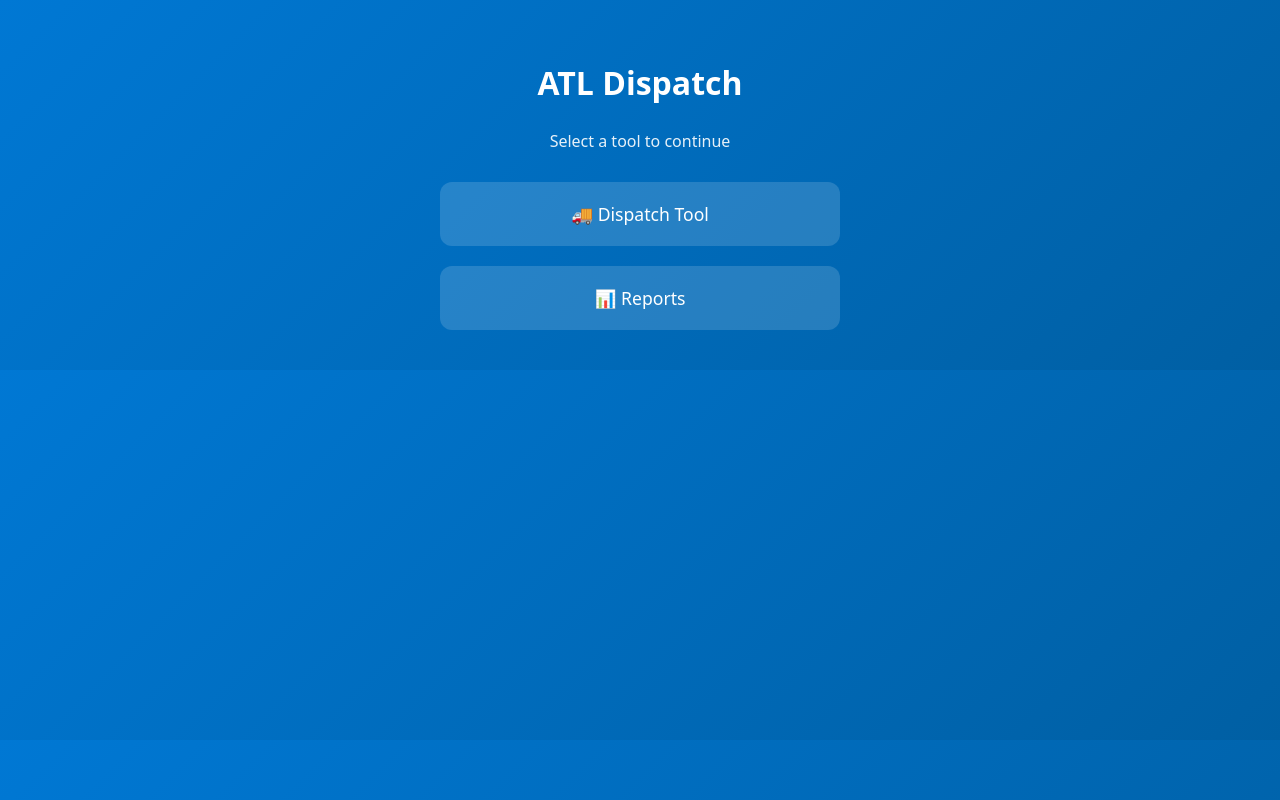
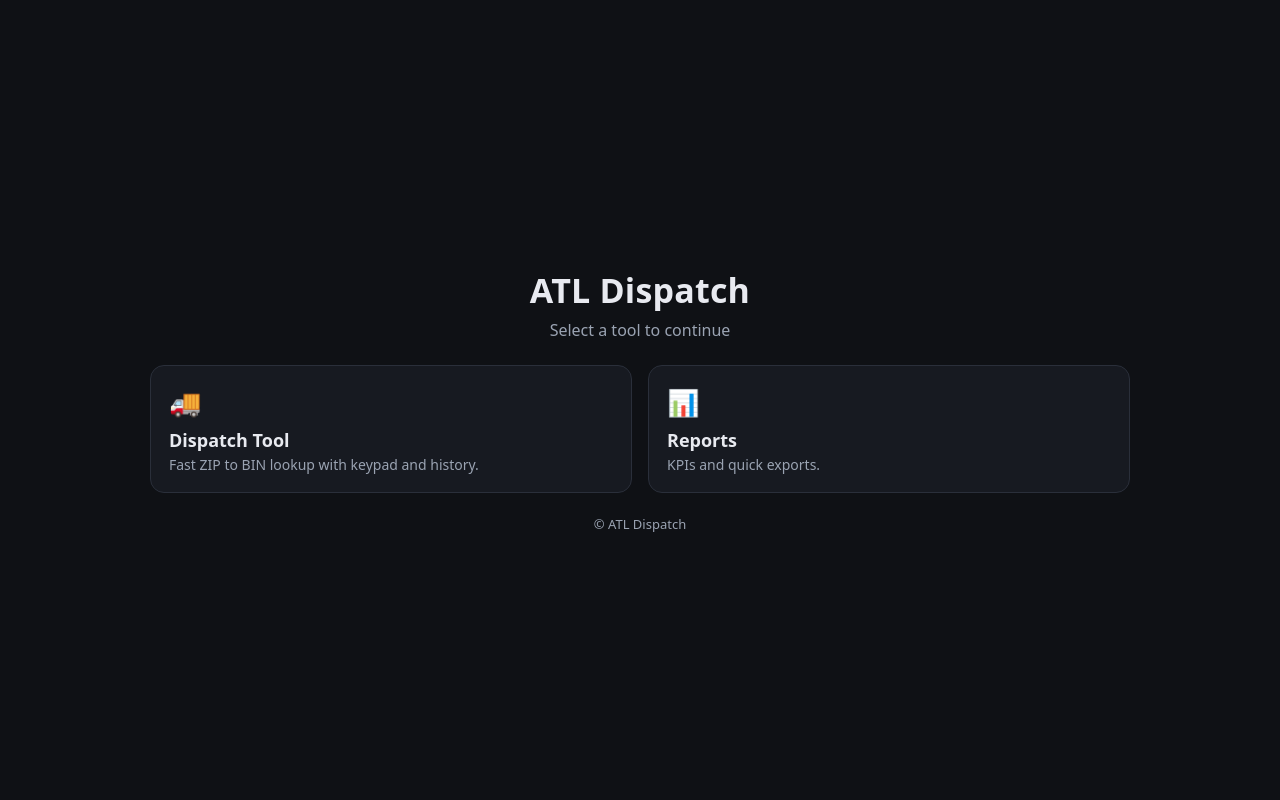
Before and after one commit to Yander15/atldispatch, a plain HTML site: page index.html in a window 1280 px wide. Drawn offline with Linux system fonts and the light colour scheme.

Commit message:
Update index.html

```diff
--- a/index.html
+++ b/index.html
@@ -1,70 +1,101 @@
 <!doctype html>
-<html>
+<html lang="en">
 <head>
 <meta charset="utf-8">
 <title>ATL Dispatch Dashboard</title>
 <meta name="viewport" content="width=device-width, initial-scale=1">
 <style>
-  body {
-    font-family: system-ui, sans-serif;
-    margin: 0;
-    background: linear-gradient(135deg, #0078d4, #005fa3);
-    color: white;
-    display: flex;
-    flex-direction: column;
-    align-items: center;
-    padding: 40px 20px;
+  /* Same design tokens used by Dispatch Tool */
+  :root{
+    --bg:#0f1115; --fg:#e8eaf0; --muted:#9aa3b2; --card:#171a21; --line:#2a2f3a;
+    --accent:#7aa2ff; --green:#1fbf75; --orange:#ff9f40; --blue:#4ea1ff;
   }
-  h1 {
-    margin-bottom: 10px;
-    font-size: 2rem;
-    text-align: center;
+
+  /* Base */
+  *{box-sizing:border-box}
+  html,body{height:100%}
+  body{
+    margin:0; color:var(--fg); background:var(--bg);
+    font:16px system-ui,-apple-system,"Segoe UI",Roboto,Ubuntu,Helvetica,Arial,sans-serif;
+    display:flex; align-items:center; justify-content:center; padding:28px;
   }
-  p {
-    margin-bottom: 30px;
-    text-align: center;
-    opacity: 0.9;
+
+  /* Shell */
+  .wrap{width:100%; max-width:980px}
+  header{text-align:center; margin-bottom:22px}
+  h1{margin:0 0 6px; font-size:clamp(22px,3.6vw,34px); letter-spacing:.2px}
+  .lead{margin:0; color:var(--muted)}
+
+  /* Grid of cards */
+  .grid{
+    display:grid; gap:16px; margin-top:24px;
+    grid-template-columns:repeat(auto-fit,minmax(220px,1fr));
   }
-  .dashboard {
-    display: grid;
-    gap: 20px;
-    width: 100%;
-    max-width: 400px;
+  a.card{
+    display:block; text-decoration:none; color:var(--fg);
+    background:var(--card); border:1px solid var(--line); border-radius:14px;
+    padding:18px; transition:transform .12s ease, box-shadow .12s ease, border-color .12s ease;
+    position:relative; overflow:hidden;
   }
-  .card {
-    background: rgba(255, 255, 255, 0.15);
-    border-radius: 12px;
-    padding: 20px;
-    text-align: center;
-    transition: transform 0.15s ease, background 0.15s ease;
-    font-size: 1.1rem;
+  a.card:focus{outline:2px solid var(--accent); outline-offset:2px}
+  a.card:hover{transform:translateY(-2px); border-color:#3a4660; box-shadow:0 10px 24px rgba(0,0,0,.35)}
+  .emoji{font-size:26px; margin-bottom:8px}
+  .title{font-weight:700; font-size:18px; margin:0 0 4px}
+  .desc{margin:0; color:var(--muted); font-size:14px; line-height:1.35}
+
+  /* Small top actions, optional */
+  .topbar{
+    display:flex; justify-content:flex-end; align-items:center; gap:8px; margin-bottom:8px;
   }
-  .card a {
-    color: white;
-    text-decoration: none;
-    display: block;
+  .btn{
+    font:14px inherit; padding:8px 12px; border-radius:12px; cursor:pointer;
+    color:var(--fg); background:#1c2230; border:1px solid var(--line);
   }
-  .card:hover {
-    transform: scale(1.03);
-    background: rgba(255, 255, 255, 0.25);
-  }
+  .btn:hover{filter:brightness(1.08)}
+  footer{margin-top:22px; text-align:center; color:var(--muted); font-size:13px}
 </style>
 </head>
 <body>
+  <div class="wrap">
+    <header>
+      <h1>ATL Dispatch</h1>
+      <p class="lead">Select a tool to continue</p>
+    </header>
 
-<h1>ATL Dispatch</h1>
-<p>Select a tool to continue</p>
+    <!-- Optional top actions for you. Safe to remove. -->
+    <!-- <div class="topbar">
+      <button class="btn" onclick="location.href='dispatch-builder/'">Open Builder</button>
+    </div> -->
 
-<div class="dashboard">
-  <div class="card">
-    <a href="DispatchTool.html">🚚 Dispatch Tool</a>
+    <nav class="grid">
+      <a class="card" href="DispatchTool.html">
+        <div class="emoji">🚚</div>
+        <div class="title">Dispatch Tool</div>
+        <p class="desc">Fast ZIP to BIN lookup with keypad and history.</p>
+      </a>
+
+      <!-- If you have another entry point, keep it here -->
+      <!-- <a class="card" href="DispatchToolbox.html">
+        <div class="emoji">🧰</div>
+        <div class="title">Dispatch Toolbox</div>
+        <p class="desc">Utility set for supervisors and leads.</p>
+      </a> -->
+
+      <a class="card" href="Reports.html">
+        <div class="emoji">📊</div>
+        <div class="title">Reports</div>
+        <p class="desc">KPIs and quick exports.</p>
+      </a>
+
+      <!-- Keep the generator private. Link only if you want it visible. -->
+      <!-- <a class="card" href="dispatch-builder/">
+        <div class="emoji">🧱</div>
+        <div class="title">Builder</div>
+        <p class="desc">Admin only. Convert schemes to live tool.</p>
+      </a> -->
+    </nav>
+
+    <footer>© ATL Dispatch</footer>
   </div>
-  <div class="card">
-    <a href="Reports.html">📊 Reports</a>
-  </div>
-  <!-- Optional, for you only. Don’t link it publicly. -->
-  <!-- <div class="card"><a href="dispatch-builder/">🧱 Builder (Admin)</a></div> -->
-</div>
-
 </body>
 </html>
```
